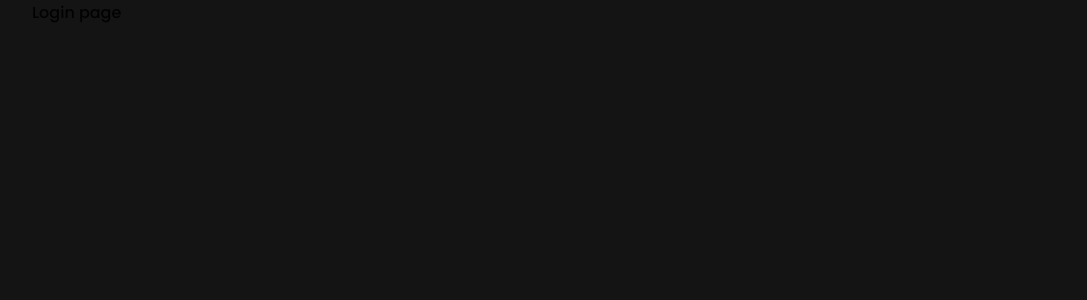
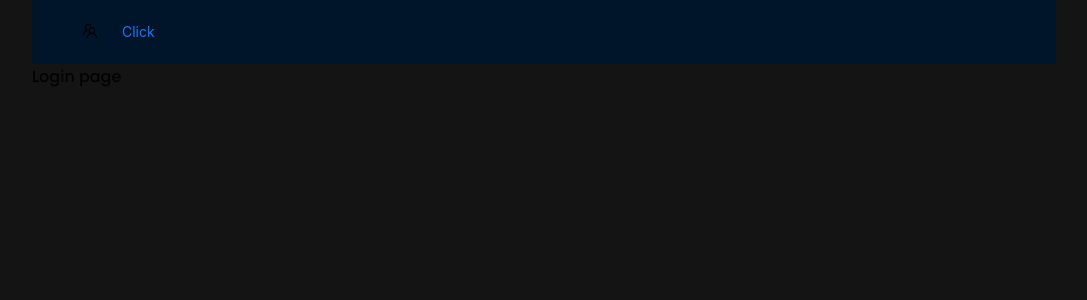
Before and after one commit to dktwho/react-employees, a React (Create React App) app in the folder client/: page /login in a window 1280 px wide. Shown: the top 300 px of the page, without its empty margins (96-1183 px from the left). Built offline with nearby package versions, Linux system fonts and the light colour scheme.

Commit message:
feat: create layout header, with icons, button spaces from antd

```diff
--- a/client/package.json
+++ b/client/package.json
@@ -3,6 +3,7 @@
   "version": "0.1.0",
   "private": true,
   "dependencies": {
+    "@ant-design/icons": "^5.2.6",
     "@reduxjs/toolkit": "^1.9.7",
     "@testing-library/jest-dom": "^5.17.0",
     "@testing-library/react": "^13.4.0",
--- /dev/null
+++ b/client/src/components/header/header.module.css
@@ -0,0 +1,7 @@
+.header {
+
+}
+
+.teamIcon {
+
+}
--- /dev/null
+++ b/client/src/components/header/header.tsx
@@ -0,0 +1,14 @@
+import s from './header.module.css'
+import {Button, Layout, Space, Typography} from "antd";
+import {TeamOutlined} from "@ant-design/icons";
+
+export const Header = () => {
+    return (
+        <Layout.Header className={s.header}>
+            <Space>
+                <TeamOutlined className={s.teamIcon}/>
+                <Button type={'link'}>Click</Button>
+            </Space>
+        </Layout.Header>
+    );
+};
--- a/client/src/components/layout/layout.tsx
+++ b/client/src/components/layout/layout.tsx
@@ -1,5 +1,6 @@
 import s from './layout.module.css'
 import {Layout as AntLayout} from 'antd'
+import {Header} from "../header/header";
 
 type Props = {
     children: React.ReactNode
@@ -8,6 +9,7 @@ type Props = {
 export const Layout = ({children}: Props) => {
     return (
         <div className={s.main}>
+            <Header/>
             <AntLayout.Content style={{height: '100%'}}>
                 {children}
             </AntLayout.Content>
```
Also changed, not shown: 1 other file (tests, documents, lock files or other folders).
